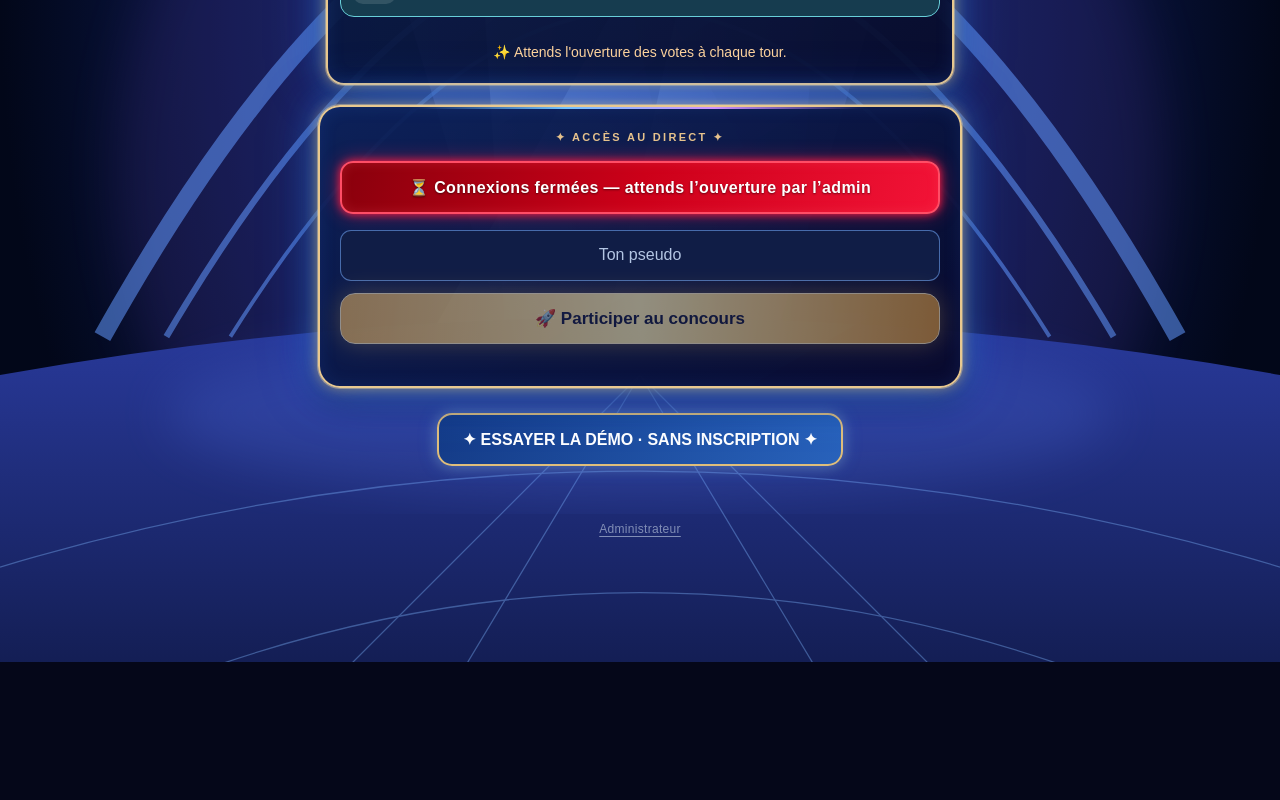
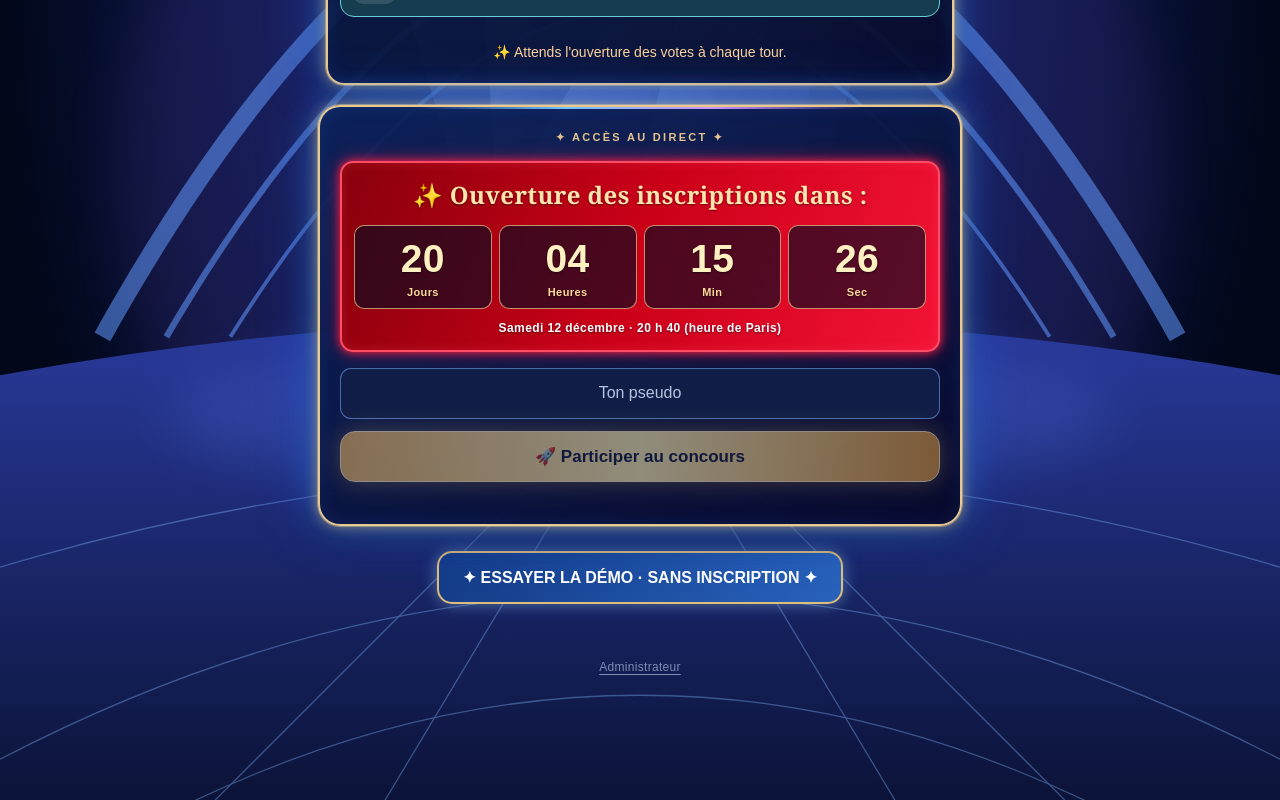
Before and after one commit to ludhardy-arch/miss2027, a React (Vite) app in the folder miss2026-main/: page /#/login in a window 1280 px wide. Shown: the part 969-1769 px from the top of the page. Before the commit the page ends 1631 px from the top, so only its background shows below. Built offline with nearby package versions, Linux system fonts and the light colour scheme; no server answers; the database is empty; sample sign-in values are in the browser's storage.

Commit message:
Afficher compte à rebours jusqu'aux inscriptions du 12 décembre 20h40

```diff
--- a/miss2026-main/src/pages/Login.jsx
+++ b/miss2026-main/src/pages/Login.jsx
@@ -3,6 +3,20 @@ import { AppContext } from "../context/AppContext";
 import { useNavigate } from "react-router-dom";
 import { auth } from "../firebase";
 import { GoogleAuthProvider, signInWithPopup, signInAnonymously, onAuthStateChanged } from "firebase/auth";
+
+// 12 décembre 2026, 20 h 40 à Paris (heure d'hiver : UTC+1).
+const REGISTRATION_OPEN_AT = new Date("2026-12-12T20:40:00+01:00").getTime();
+function getRemainingTime() {
+  const total = Math.max(0, Math.ceil((REGISTRATION_OPEN_AT - Date.now()) / 1000));
+  return {
+    total,
+    days: Math.floor(total / 86400),
+    hours: Math.floor((total % 86400) / 3600),
+    minutes: Math.floor((total % 3600) / 60),
+    seconds: total % 60,
+  };
+}
+
 
 export default function Login({ setUser }) {
   const { addPlayer, connectionsOpen, connectionsLoaded, connectionsError, gameId, demoEnabled, demoLoaded } = useContext(AppContext);
@@ -10,6 +24,11 @@ export default function Login({ setUser }) {
   const [error, setError] = useState("");
   const [pending, setPending] = useState(false);
   const [adminUid, setAdminUid] = useState("");
+  const [remaining, setRemaining] = useState(getRemainingTime);
+  useEffect(() => {
+    const timer = window.setInterval(() => setRemaining(getRemainingTime()), 1000);
+    return () => window.clearInterval(timer);
+  }, []);
   const navigate = useNavigate();
 
   // Authenticate first-time visitors before reading the admin-controlled entry flag.
@@ -92,7 +111,28 @@ export default function Login({ setUser }) {
       <div className="tv-entry tv-entry-v3"><div className="tv-entry-eyebrow">✦ ACCÈS AU DIRECT ✦</div><h2></h2><p role="status" style={{ padding: "15px 12px", borderRadius: 13, background: connectionsError ? "#93511b" : !connectionsLoaded ? "#56516f" : connectionsOpen ? "linear-gradient(110deg, #003b26, #006f42, #009e63)" : "linear-gradient(110deg, #89000c, #cc0019, #f31337)", border: connectionsLoaded && !connectionsError ? `2px solid ${connectionsOpen ? "#15ef98" : "#ff4d66"}` : "2px solid transparent", boxShadow: connectionsLoaded && !connectionsError ? (connectionsOpen ? "0 0 9px #00e58a, 0 0 20px rgba(0,235,137,.48), inset 0 0 12px rgba(27,255,167,.18)" : "0 0 9px #ff1b42, 0 0 20px rgba(255,27,66,.48), inset 0 0 12px rgba(255,93,111,.2)") : "none", color: "white", fontWeight: 800, letterSpacing: ".025em", textShadow: "0 1px 2px rgba(0,0,0,.5)" }}>
         {connectionsError ? "⚠️ Impossible de vérifier les connexions : " + connectionsError
           : !connectionsLoaded ? "⏳ Connexion au serveur en cours…"
-          : connectionsOpen ? "✅ Connexions ouvertes" : "⏳ Connexions fermées — attends l’ouverture par l’admin"}
+          : connectionsOpen ? "✅ Inscriptions ouvertes"
+          : remaining.total > 0 ? (
+            <div style={{ textAlign: "center" }}>
+              <div style={{ color: "#ffe5ad", fontFamily: "Georgia, serif", fontSize: "clamp(18px, 4.8vw, 24px)", marginBottom: 14 }}>
+                ✨ Ouverture des inscriptions dans :
+              </div>
+              <div style={{ display: "grid", gridTemplateColumns: "repeat(4, minmax(0, 1fr))", gap: 7, fontVariantNumeric: "tabular-nums" }}>
+                {[
+                  ["Jours", remaining.days],
+                  ["Heures", remaining.hours],
+                  ["Min", remaining.minutes],
+                  ["Sec", remaining.seconds],
+                ].map(([unit, value]) => (
+                  <div key={unit} style={{ padding: "10px 2px", border: "1px solid rgba(255,220,155,.65)", borderRadius: 10, background: "rgba(8,11,34,.65)" }}>
+                    <div style={{ fontSize: "clamp(24px, 7vw, 39px)", color: "#fff0c2", lineHeight: 1.2 }}>{String(value).padStart(2, "0")}</div>
+                    <div style={{ fontSize: 11, fontWeight: 700, color: "#ffdb9b", marginTop: 3 }}>{unit}</div>
+                  </div>
+                ))}
+              </div>
+              <div style={{ fontSize: 12, marginTop: 12, fontWeight: 600 }}>Samedi 12 décembre · 20 h 40 (heure de Paris)</div>
+            </div>
+          ) : "⏳ Heure d’ouverture atteinte — en attente de l’activation des inscriptions par l’administrateur"}
       </p>
       <input disabled={!connectionsLoaded || !connectionsOpen || pending} placeholder="Ton pseudo" value={pseudo} onChange={(e) => setPseudo(e.target.value)}
         style={{ padding: 10, width: "100%", boxSizing: "border-box", marginBottom: 12 }} />
```
